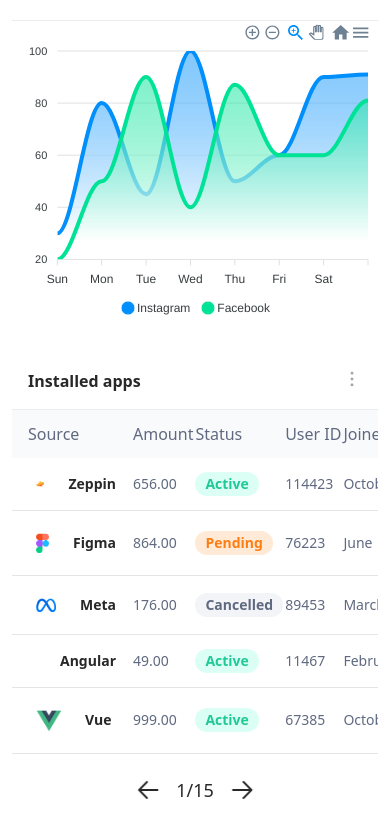
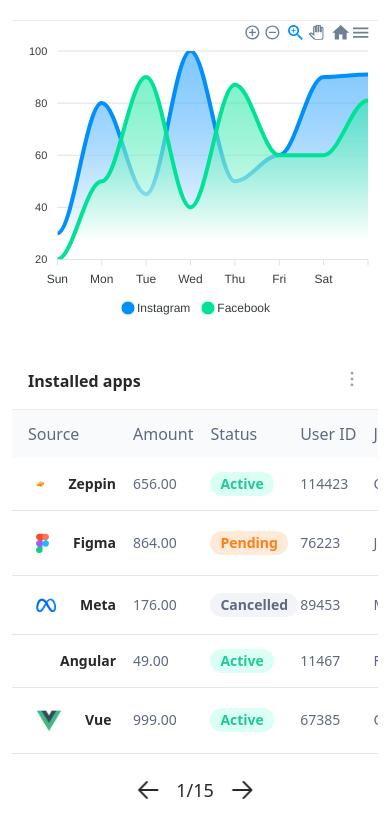
Before and after one commit to sd012gfhkhhvh/assesments, a React (Vite) app in the folder task-3/frontend/: page / in a window 390 px wide. Shown: the part 1035-1873 px from the top of the page. Built offline with nearby package versions, Linux system fonts and the light colour scheme.

Commit message:
done with the horizontal scroll

```diff
--- a/task-3/frontend/src/components/custom/Table.tsx
+++ b/task-3/frontend/src/components/custom/Table.tsx
@@ -15,20 +15,20 @@
   const [data] = useState(tableData);
   return (
       <ChartWrapper>
-        <div className="w-full">
+        <>
           <Header header_text={"Installed apps"} />
           {/* ----------- table-start ---------- */}
           {/* table-wrapper */}
           <div className="overflow-x-auto whitespace-nowrap">
-            <table className="md:table-fixed md:w-full w-full">
+            <table className="md:table-fixed w-full">
               {/* table-header */}
               <tr className="text-[#5F6980] bg-[#F9FAFB]">
                 <td className="px-4 py-3 md:w-fit">Source</td>
-                <td className="">Amount</td>
-                <td className="">Status</td>
-                <td className="">User ID</td>
-                <td className="">Joined</td>
-                <td className="">Group</td>
+                <td className="pe-4">Amount</td>
+                <td className="pe-4">Status</td>
+                <td className="pe-4">User ID</td>
+                <td className="pe-4">Joined</td>
+                <td className="pe-4">Group</td>
               </tr>
 
               {/* table-body */}
@@ -57,7 +57,7 @@
               <img src={rightArrow} width={"32px"} height={"32px"} alt="icon" />
             </button>
           </div>
-        </div>
+        </>
       </ChartWrapper>
   );
 };
```
